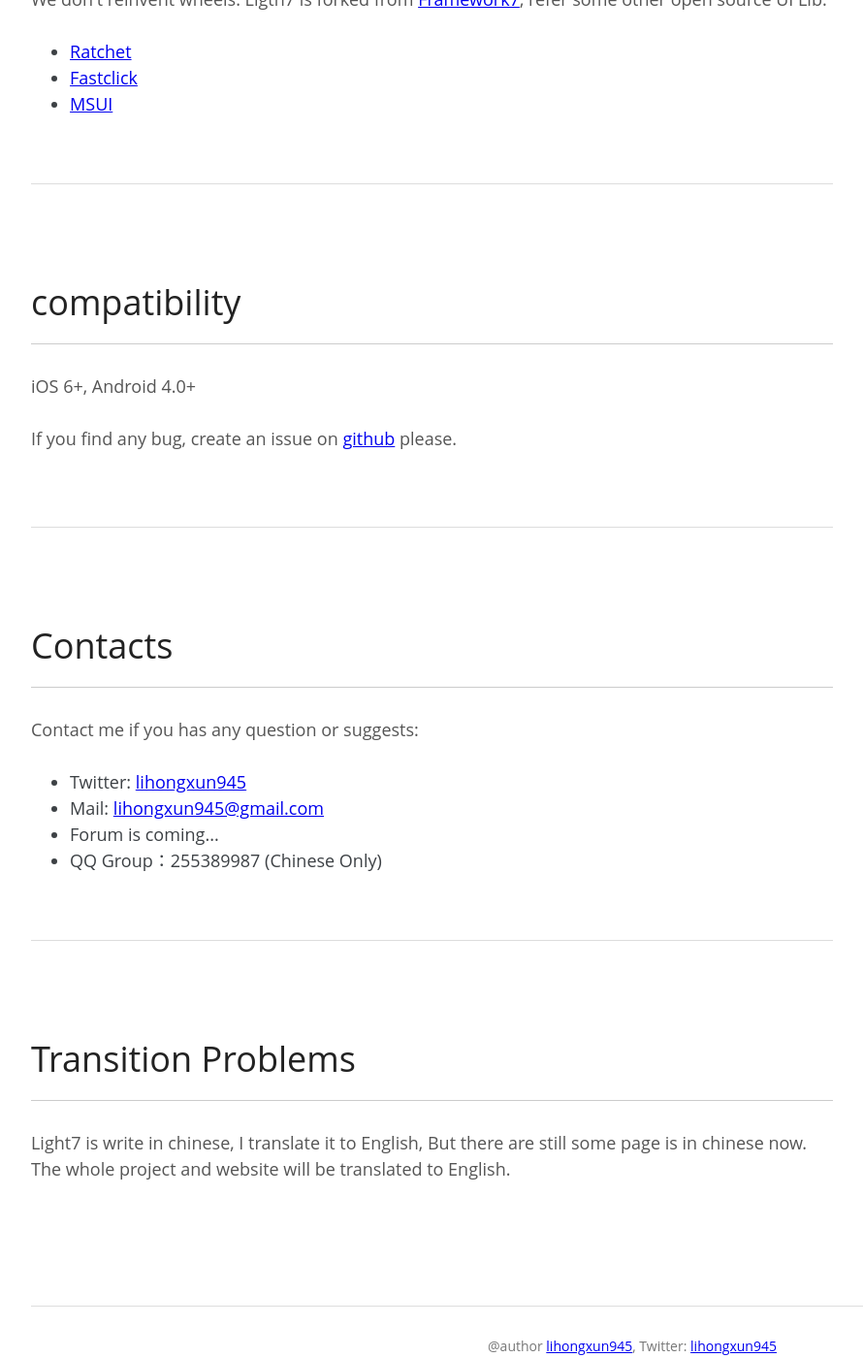
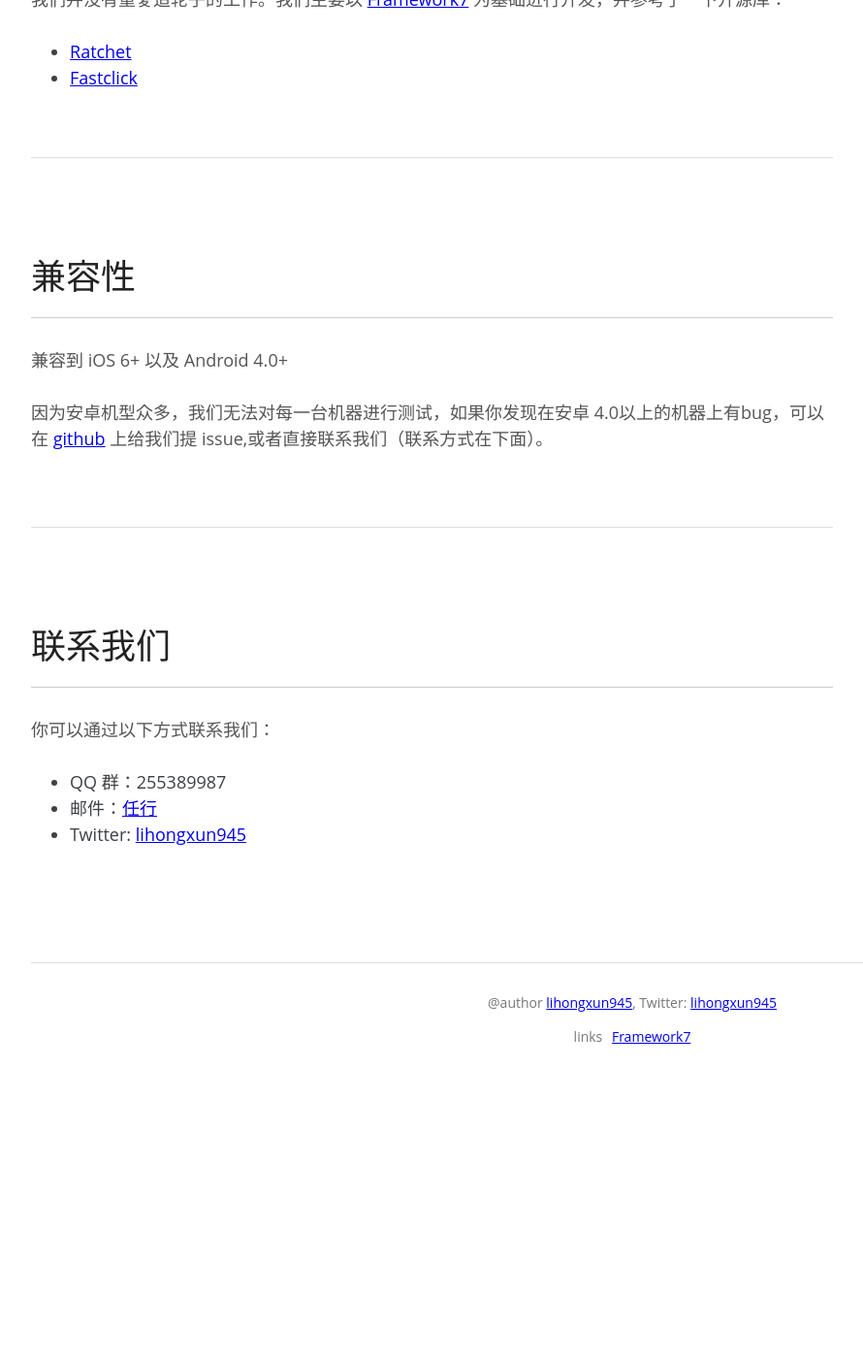
Before and after one commit to lihongxun945/light7-cn, a Jekyll site: the page built from docs/about.html, in a window 1280 px wide and 1400 px high, scrolled down 525 px. Shown: the whole window at 97% size, without its empty margins (11-901 px from the left). Built offline with Jekyll 4.4.1, drawn with Linux system fonts in a browser that asks for light colours; a style sheet for code colours, icons or effects is not loaded; after the commit the page ends 1648 px from its top, so only the background shows below that; some of the changed text lies outside the part shown.

Commit message:
Revert "translate about"
This reverts commit 8e4ed8c7b93439fe76b9093c7c7c3ba1ad87910c.

```diff
--- a/docs/about.html
+++ b/docs/about.html
@@ -18,35 +18,28 @@
   <div class="column-group">
     <div class="column lg-units-8 docs-content">
       <div class="docs-section">
-        <h2>Not Reinvent Wheels</h2>
-        <p>We don't reinvent wheels. Ligth7 is forked from <a href="http://www.idangero.us/framework7/" target='_blank' data-ignore='push'>Framework7</a>, refer some other open source UI Lib:</p>
+        <h2>不重复造轮子</h2>
+        <p>我们并没有重复造轮子的工作。我们主要以 <a href="http://framework7.taobao.org/" target='_blank' data-ignore='push'>Framework7</a> 为基础进行开发，并参考了一下开源库：</p>
         <ul>
-          <li><a href="http://goratchet.com/" target='_blank'>Ratchet</a></li>
-          <li><a href="https://github.com/ftlabs/fastclick" target='_blank'>Fastclick</a></li>
-          <li><a href="http://m.sui.taobao.org/" target="_blank">MSUI</a></li>
+          <li><a href="http://goratchet.com/" target='_blank' data-ignore='push'>Ratchet</a></li>
+          <li><a href="https://github.com/ftlabs/fastclick" target='_blank' data-ignore='push'>Fastclick</a></li>
         </ul>
       </div>
 
       <div class="docs-section">
-        <h2>compatibility</h2>
-        <p>iOS 6+, Android 4.0+</p>
-        <p>If you find any bug, create an issue on <a href="https://github.com/lihongxun945/light7" target="_blank" data-ignore="push">github</a> please.</p>
+        <h2>兼容性</h2>
+        <p>兼容到 iOS 6+ 以及 Android 4.0+</p>
+        <p>因为安卓机型众多，我们无法对每一台机器进行测试，如果你发现在安卓 4.0以上的机器上有bug，可以在 <a href="https://github.com/lihongxun945/light7" target="_blank" data-ignore="push">github</a> 上给我们提 issue,或者直接联系我们（联系方式在下面）。</p>
       </div>
 
       <div class="docs-section">
-        <h2>Contacts</h2>
-        <p>Contact me if you has any question or suggests:</p>
+        <h2>联系我们</h2>
+        <p>你可以通过以下方式联系我们：</p>
         <ul>
+          <li>QQ 群：255389987</li>
+          <li>邮件：<a href='mailto:lihongxun945@gmail.com'>任行</a></li>
           <li>Twitter: <a href="https://twitter.com/lihongxun945" target="_blank">lihongxun945</a></li>
-          <li>Mail: <a href='mailto:lihongxun945@gmail.com'>lihongxun945@gmail.com</a></li>
-          <li>Forum is coming...</li>
-          <li>QQ Group：255389987 (Chinese Only)</li>
         </ul>
-      </div>
-
-      <div class="docs-section">
-        <h2>Transition Problems</h2>
-        <p>Light7 is write in chinese, I translate it to English, But there are still some page is in chinese now. The whole project and website will be translated to English.</p>
       </div>
     </div>
 
```
